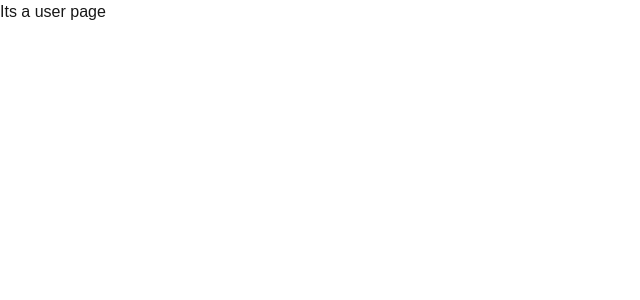
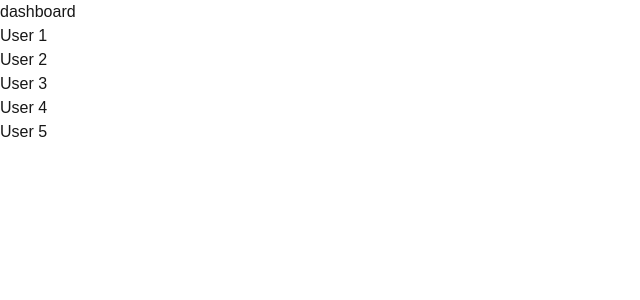
Before and after one commit to Swastik-Dutta2004/NextJs, a Next.js app in the folder learning_nextjs/: page /dashboards/user in a window 1280 px wide. Shown: the top 300 px of the page, without its empty margins (0-640 px from the left). Built offline with nearby package versions, Linux system fonts and the light colour scheme.

Commit message:
Jsut take in Dynamic routing

```diff
--- /dev/null
+++ b/learning_nextjs/app/dashboards/user/[id]/page.tsx
@@ -0,0 +1,9 @@
+import React from 'react'
+
+const userDetails = () => {
+  return (
+    <div>userDetails</div>
+  )
+}
+
+export default userDetails
--- a/learning_nextjs/app/dashboards/user/page.tsx
+++ b/learning_nextjs/app/dashboards/user/page.tsx
@@ -1,8 +1,19 @@
 import React from 'react'
+import Link from 'next/link'
 
 const user = () => {
   return (
-    <div>Its a user page</div>
+    <div>
+        <h1>dashboard</h1>
+
+        <ul>
+            <li><Link href= "/dashboard/user/1"> User 1</Link></li>
+            <li><Link href="/dashboard/user/2"> User 2</Link> </li>
+            <li><Link href="/dashboard/user/3"> User 3</Link></li>
+            <li><Link href="/dashboard/user/4"> User 4</Link></li>
+            <li><Link href="/dashboard/user/5"> User 5</Link></li>
+        </ul>
+    </div>
   )
 }
 
```
